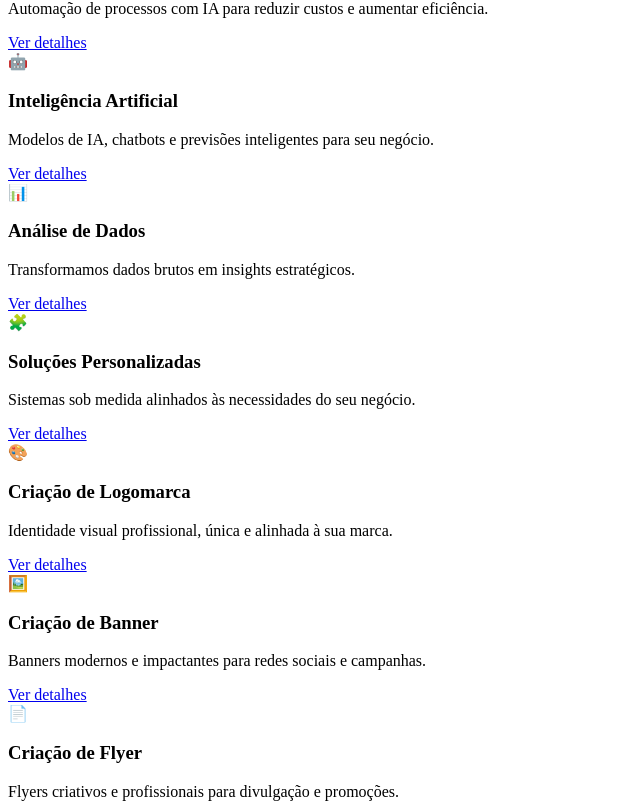
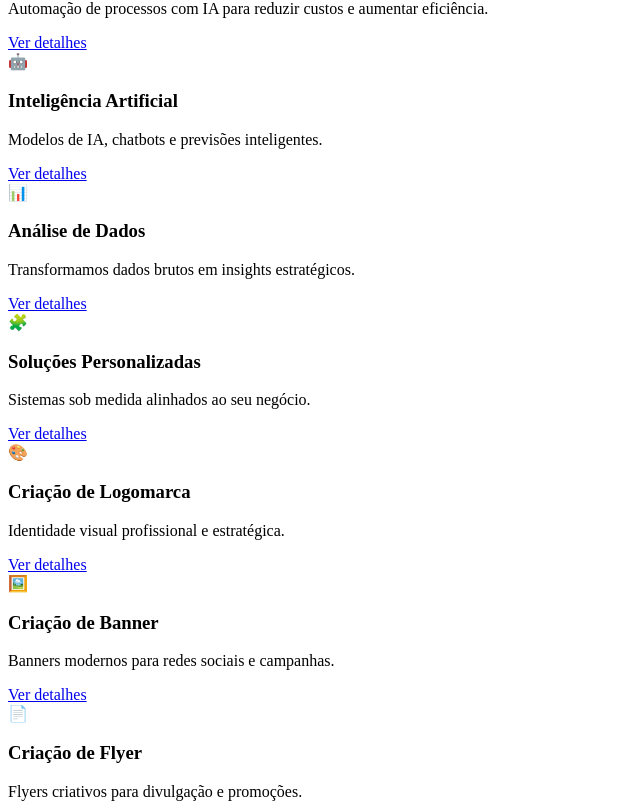
Before and after one commit to hiagoph/hyperlogic-ai, a Next.js app: page / in a window 1280 px wide. Shown: the part 311-1120 px from the top of the page, without its empty margins (0-640 px from the left). Built offline with nearby package versions, Linux system fonts and the light colour scheme.

Commit message:
Refatora serviços para ServiceCard

```diff
--- a/app/components/ServiceCard.tsx
+++ b/app/components/ServiceCard.tsx
@@ -1,41 +1,26 @@
-<div className="cards">
-  <ServiceCard
-    title="Automação Inteligente"
-    description="Reduza custos e ganhe eficiência com automações baseadas em IA para processos operacionais e administrativos."
-  />
+"use client";
 
-  <ServiceCard
-    title="Inteligência Artificial"
-    description="Implementação de modelos de IA para análise de dados, previsões, chatbots e suporte inteligente."
-  />
+interface ServiceCardProps {
+  title: string;
+  description: string;
+  link: string;
+  icon?: string;
+}
 
-  <ServiceCard
-    title="Análise de Dados"
-    description="Transformamos dados em insights estratégicos para decisões mais rápidas e precisas."
-  />
-
-  <ServiceCard
-    title="Soluções Personalizadas"
-    description="Criamos sistemas sob medida, alinhados às necessidades e objetivos do seu negócio."
-  />
-
-  <ServiceCard
-    title="Criação de Logomarca Profissional"
-    description="Identidades visuais únicas e estratégicas, alinhadas ao posicionamento da sua marca."
-  />
-
-  <ServiceCard
-    title="Criação de Banner Profissional"
-    description="Banners modernos e impactantes para redes sociais, sites e campanhas."
-  />
-
-  <ServiceCard
-    title="Criação de Flyer"
-    description="Flyers profissionais e criativos para divulgação de produtos, serviços e eventos."
-  />
-
-  <ServiceCard
-    title="Criação de Sites e Landing Pages"
-    description="Sites e landing pages rápidas, responsivas e focadas em conversão."
-  />
-</div>
+export default function ServiceCard({
+  title,
+  description,
+  link,
+  icon,
+}: ServiceCardProps) {
+  return (
+    <div className="card reveal">
+      {icon && <div className="icon">{icon}</div>}
+      <h3>{title}</h3>
+      <p>{description}</p>
+      <a href={link} className="card-btn">
+        Ver detalhes
+      </a>
+    </div>
+  );
+}
--- a/app/components/Services.tsx
+++ b/app/components/Services.tsx
@@ -1,55 +1,6 @@
+import ServiceCard from "./ServiceCard";
+
 export default function Services() {
-  const services = [
-    {
-      icon: "⚙️",
-      title: "Automação Inteligente",
-      desc: "Automação de processos com IA para reduzir custos e aumentar eficiência.",
-      slug: "automacao",
-    },
-    {
-      icon: "🤖",
-      title: "Inteligência Artificial",
-      desc: "Modelos de IA, chatbots e previsões inteligentes para seu negócio.",
-      slug: "inteligencia-artificial",
-    },
-    {
-      icon: "📊",
-      title: "Análise de Dados",
-      desc: "Transformamos dados brutos em insights estratégicos.",
-      slug: "analise-de-dados",
-    },
-    {
-      icon: "🧩",
-      title: "Soluções Personalizadas",
-      desc: "Sistemas sob medida alinhados às necessidades do seu negócio.",
-      slug: "solucoes-personalizadas",
-    },
-    {
-      icon: "🎨",
-      title: "Criação de Logomarca",
-      desc: "Identidade visual profissional, única e alinhada à sua marca.",
-      slug: "logomarca",
-    },
-    {
-      icon: "🖼️",
-      title: "Criação de Banner",
-      desc: "Banners modernos e impactantes para redes sociais e campanhas.",
-      slug: "banner",
-    },
-    {
-      icon: "📄",
-      title: "Criação de Flyer",
-      desc: "Flyers criativos e profissionais para divulgação e promoções.",
-      slug: "flyer",
-    },
-    {
-      icon: "🌐",
-      title: "Sites e Landing Pages",
-      desc: "Sites rápidos, responsivos e focados em conversão.",
-      slug: "sites",
-    },
-  ];
-
   return (
     <section className="reveal" aria-label="Nossas Soluções">
       <h2>Nossas Soluções</h2>
@@ -58,20 +9,61 @@ export default function Services() {
       </p>
 
       <div className="cards">
-        {services.map((service) => (
-          <div className="card reveal" key={service.slug}>
-            <div className="icon">{service.icon}</div>
-            <h3>{service.title}</h3>
-            <p>{service.desc}</p>
+        <ServiceCard
+          icon="⚙️"
+          title="Automação Inteligente"
+          description="Automação de processos com IA para reduzir custos e aumentar eficiência."
+          link="/servicos/automacao"
+        />
 
-            <a
-              href={`/servicos/${service.slug}`}
-              className="card-btn"
-            >
-              Ver detalhes
-            </a>
-          </div>
-        ))}
+        <ServiceCard
+          icon="🤖"
+          title="Inteligência Artificial"
+          description="Modelos de IA, chatbots e previsões inteligentes."
+          link="/servicos/inteligencia-artificial"
+        />
+
+        <ServiceCard
+          icon="📊"
+          title="Análise de Dados"
+          description="Transformamos dados brutos em insights estratégicos."
+          link="/servicos/analise-dados"
+        />
+
+        <ServiceCard
+          icon="🧩"
+          title="Soluções Personalizadas"
+          description="Sistemas sob medida alinhados ao seu negócio."
+          link="/servicos/solucoes-personalizadas"
+        />
+
+        <ServiceCard
+          icon="🎨"
+          title="Criação de Logomarca"
+          description="Identidade visual profissional e estratégica."
+          link="/servicos/logomarca"
+        />
+
+        <ServiceCard
+          icon="🖼️"
+          title="Criação de Banner"
+          description="Banners modernos para redes sociais e campanhas."
+          link="/servicos/banner"
+        />
+
+        <ServiceCard
+          icon="📄"
+          title="Criação de Flyer"
+          description="Flyers criativos para divulgação e promoções."
+          link="/servicos/flyer"
+        />
+
+        <ServiceCard
+          icon="🌐"
+          title="Sites e Landing Pages"
+          description="Sites rápidos, responsivos e focados em conversão."
+          link="/servicos/sites-landing-pages"
+        />
       </div>
     </section>
   );
```
